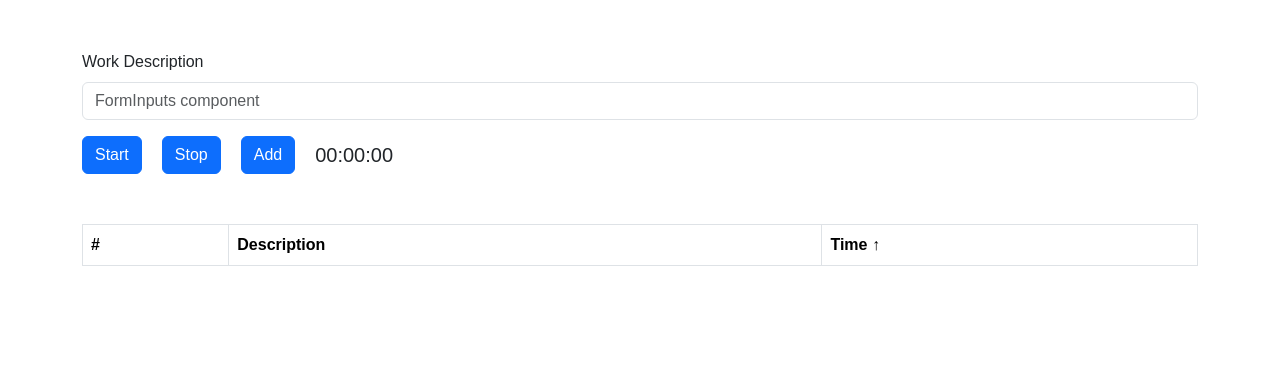
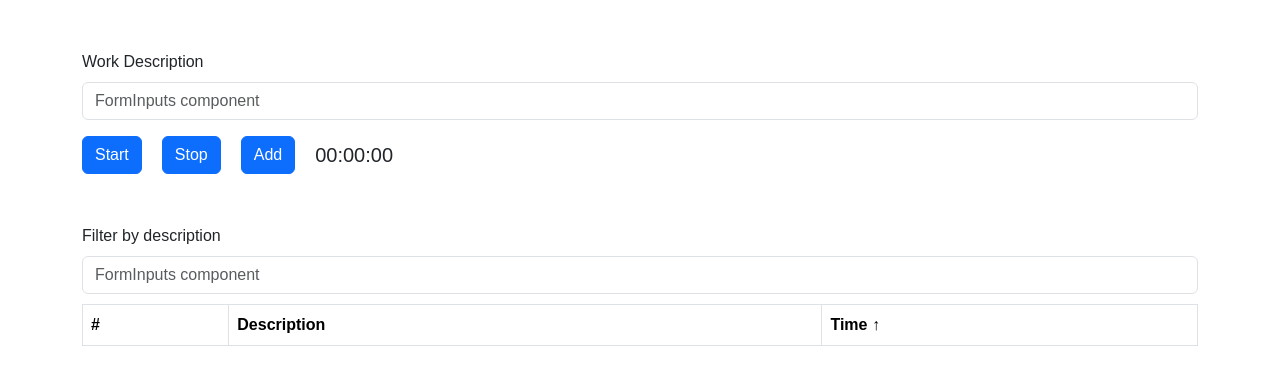
Before and after one commit to grekuu/nextrope-1, a React (Vite) app: page / in a window 1280 px wide. Shown: the top 384 px of the page. Built offline with nearby package versions, Linux system fonts and the light colour scheme.

Commit message:
feat(InfoTable): Table filtering finished

```diff
--- a/src/components/InfoTable/InfoTable.tsx
+++ b/src/components/InfoTable/InfoTable.tsx
@@ -4,11 +4,14 @@ import { Container } from 'react-bootstrap'
 import Table from 'react-bootstrap/Table'
 import { useAppSelector } from '../../redux/hooks'
 import { selectData } from '../../redux/formSlice'
+import Form from 'react-bootstrap/Form'
 
 const InfoTable = () => {
     const formData = useAppSelector(selectData)
     const [sortedData, setSortedData] = useState([...formData])
     const [isAscending, setIsAscending] = useState(true)
+    const [filterText, setFilterText] = useState('')
+
     useEffect(() => {
         const sorted = [...formData].sort((a, b) => {
             if (isAscending) {
@@ -25,8 +28,23 @@ const InfoTable = () => {
         setIsAscending(!isAscending)
     }
 
+    useEffect(() => {
+        const filteredData = formData.filter((item) =>
+            item.description.toLowerCase().includes(filterText.toLowerCase())
+        )
+        setSortedData(filteredData)
+    }, [filterText, formData])
+
     return (
         <Container className="table-container">
+            <Form.Label>Filter by description</Form.Label>
+            <Form.Control
+                type="text"
+                placeholder="FormInputs component"
+                className="filter-input"
+                value={filterText}
+                onChange={(e) => setFilterText(e.target.value)}
+            />
             <Table striped bordered hover>
                 <thead>
                     <tr>
--- a/src/components/InfoTable/infoTable.scss
+++ b/src/components/InfoTable/infoTable.scss
@@ -1,3 +1,7 @@
 .table-container {
     padding-top: 50px;
+
+    .filter-input {
+        margin-bottom: 10px;
+    }
 }
```
